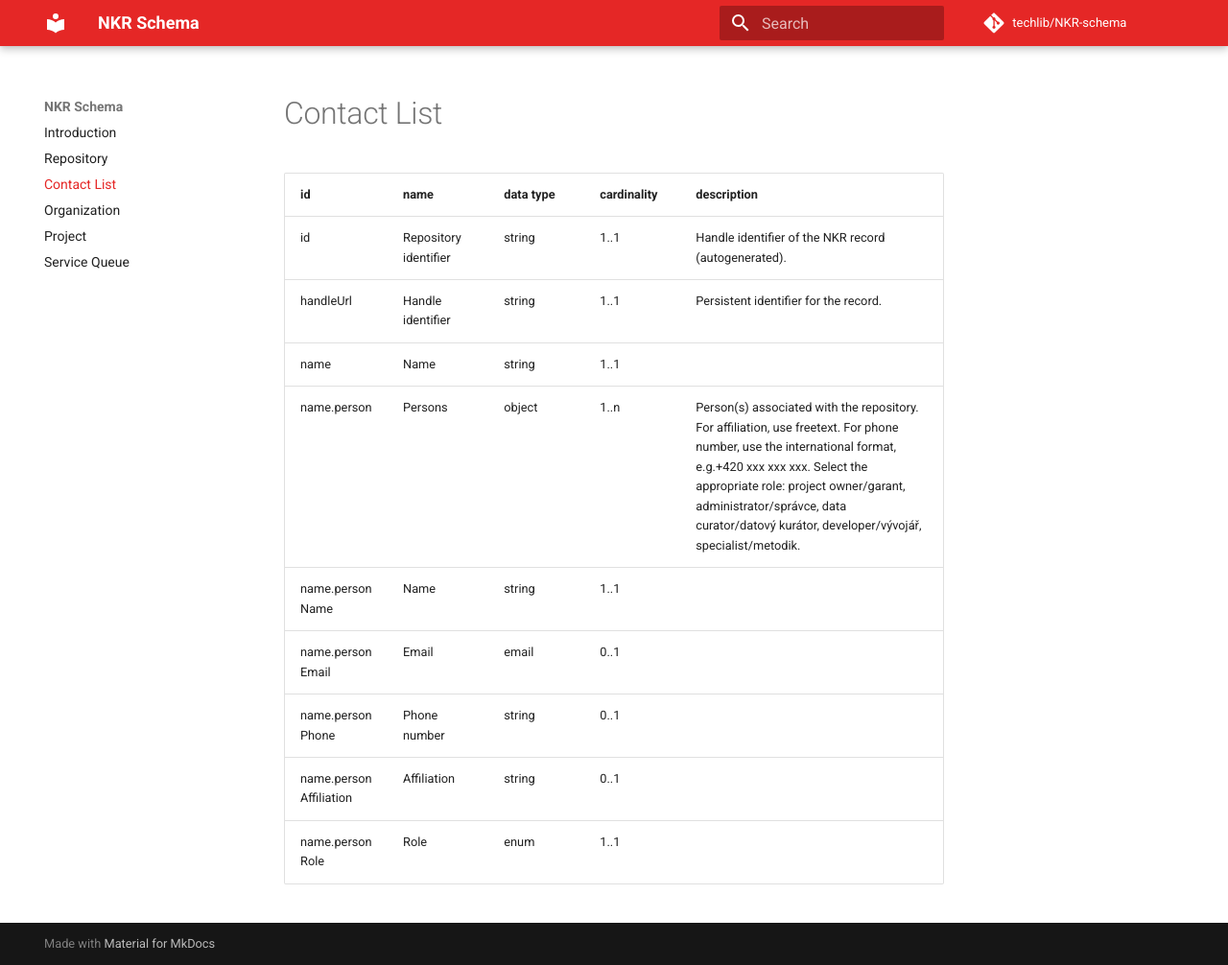
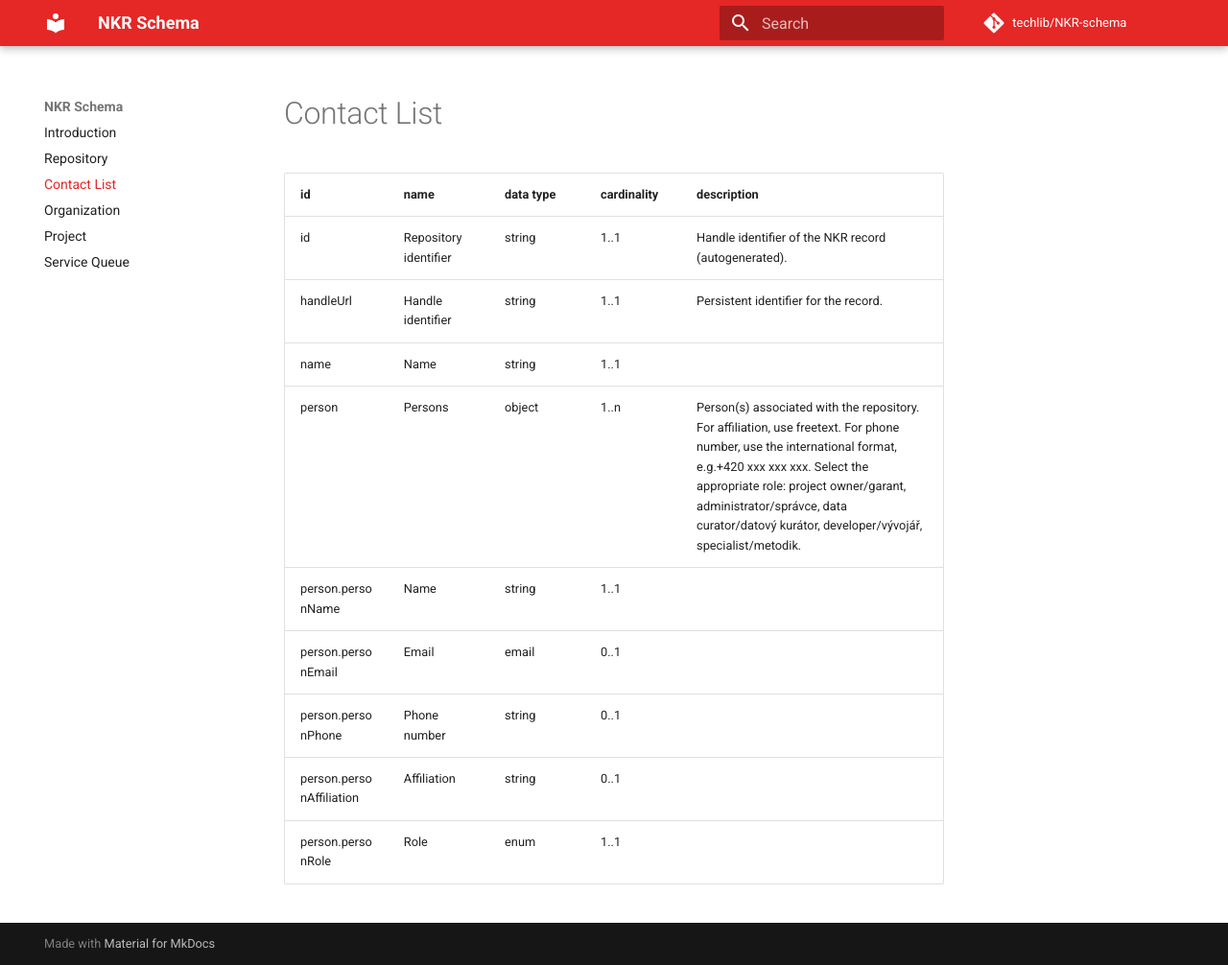
Before and after one commit to techlib/NKR-schema, an MkDocs documentation site: the page built from docs/contact-list.md, in a window 1280 px wide and 1006 px high. Shown: the whole window at 96% size. Built offline with MkDocs 1.6.1 and Material for MkDocs 9.7.7, drawn with Linux system fonts in a browser that asks for light colours; comment, search, counter and statistics services are not loaded.

Commit message:
Update contact-list.md

```diff
--- a/docs/contact-list.md
+++ b/docs/contact-list.md
@@ -3,9 +3,9 @@
 id | Repository identifier | string | 1..1 | Handle identifier of the NKR record (autogenerated).
 handleUrl | Handle identifier | string | 1..1 | Persistent identifier for the record.
 name | Name | string | 1..1 |
-name.person | Persons | object | 1..n | Person(s) associated with the repository. For affiliation, use freetext. For phone number, use the international format, e.g.+420 xxx xxx xxx. Select the appropriate role: project owner/garant, administrator/správce, data curator/datový kurátor, developer/vývojář, specialist/metodik.
-name.personName | Name | string | 1..1 |
-name.personEmail | Email | email | 0..1 |
-name.personPhone | Phone number | string | 0..1 |
-name.personAffiliation | Affiliation | string | 0..1 |
-name.personRole | Role | enum | 1..1 |
+person | Persons | object | 1..n | Person(s) associated with the repository. For affiliation, use freetext. For phone number, use the international format, e.g.+420 xxx xxx xxx. Select the appropriate role: project owner/garant, administrator/správce, data curator/datový kurátor, developer/vývojář, specialist/metodik.
+person.personName | Name | string | 1..1 |
+person.personEmail | Email | email | 0..1 |
+person.personPhone | Phone number | string | 0..1 |
+person.personAffiliation | Affiliation | string | 0..1 |
+person.personRole | Role | enum | 1..1 |
```
